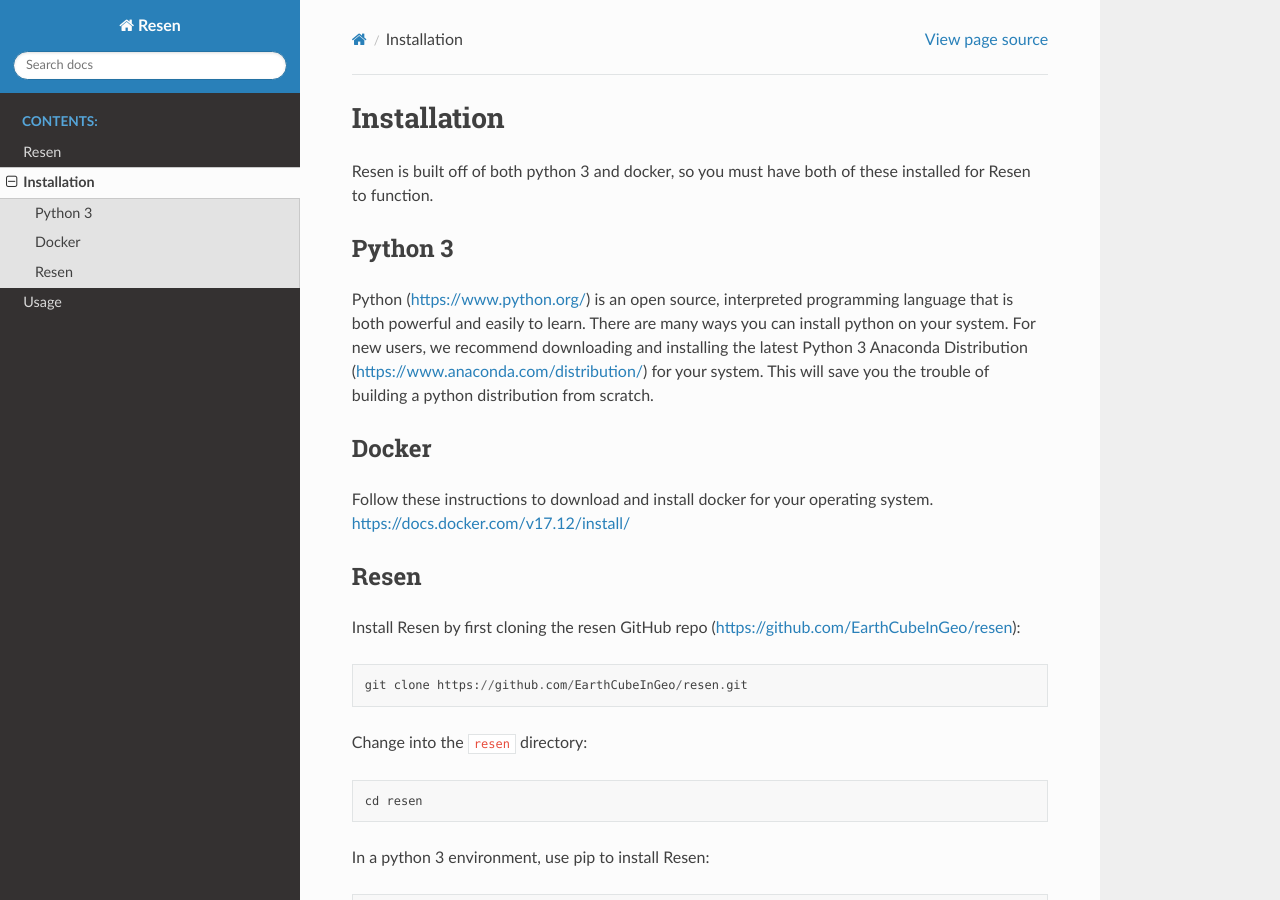
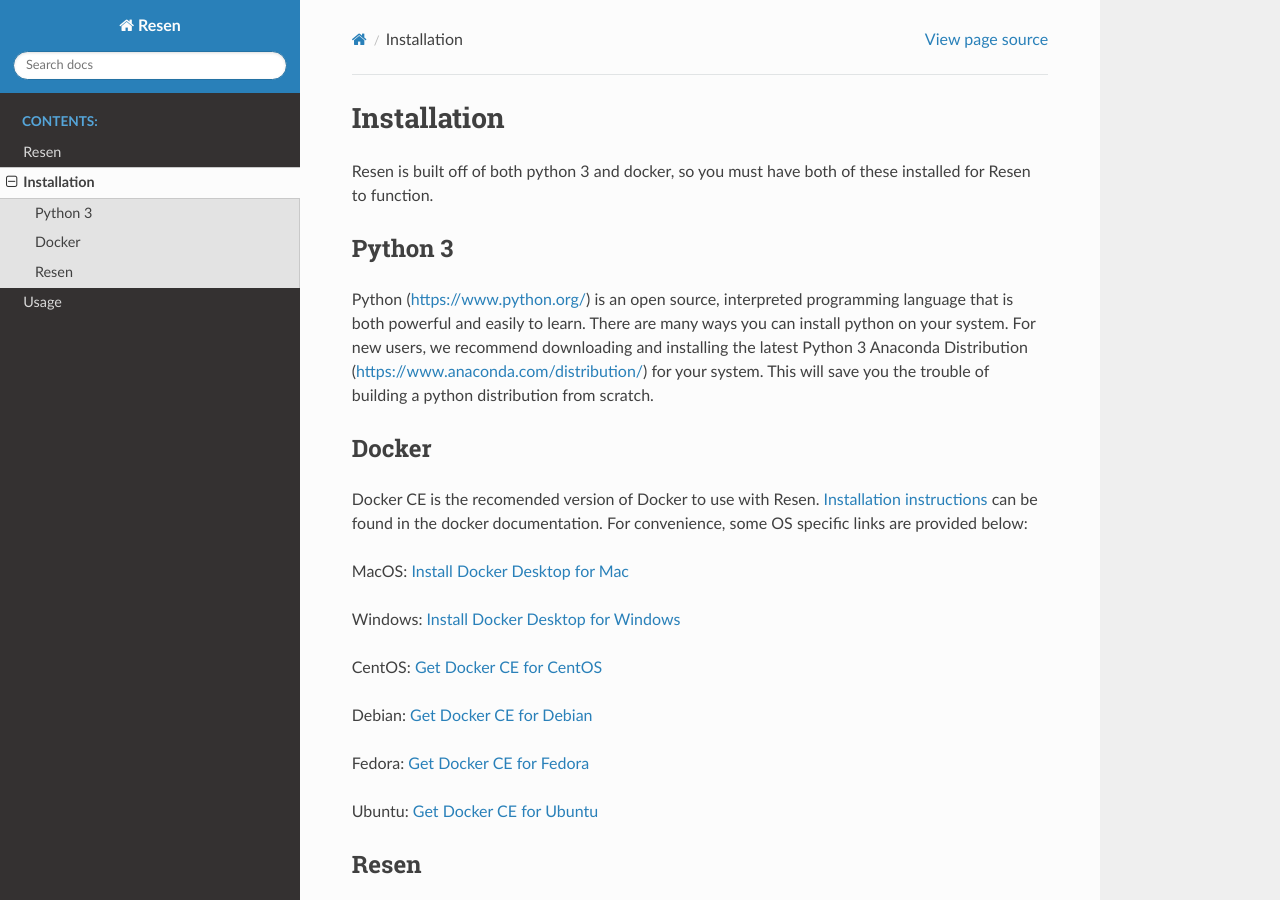
Before and after one commit to EarthCubeInGeo/resen, a Sphinx documentation site: the page built from docs/installation.rst, in a window 1280 px wide and 900 px high. Built offline with Sphinx 7.4.7 and the Read the Docs theme 2.0.0, drawn with Linux system fonts in a browser that asks for light colours.

Commit message:
Added OS specific links to installation instructions.

```diff
--- a/docs/installation.rst
+++ b/docs/installation.rst
@@ -11,7 +11,20 @@
 Docker
 ======
 
-Follow these instructions to download and install docker for your operating system. https://docs.docker.com/v17.12/install/
+Docker CE is the recomended version of Docker to use with Resen.  `Installation instructions <https://docs.docker.com/install/>`_ can be found in the docker documentation.  For convenience, some OS specific links are provided below:
+
+MacOS: `Install Docker Desktop for Mac <https://docs.docker.com/docker-for-mac/install/>`_
+
+Windows: `Install Docker Desktop for Windows <https://docs.docker.com/docker-for-windows/install/>`_
+
+CentOS: `Get Docker CE for CentOS <https://docs.docker.com/install/linux/docker-ce/centos/>`_
+
+Debian: `Get Docker CE for Debian <https://docs.docker.com/install/linux/docker-ce/debian/>`_
+
+Fedora: `Get Docker CE for Fedora <https://docs.docker.com/install/linux/docker-ce/fedora/>`_
+
+Ubuntu: `Get Docker CE for Ubuntu <https://docs.docker.com/install/linux/docker-ce/ubuntu/>`_
+
 
 Resen
 =====
```
